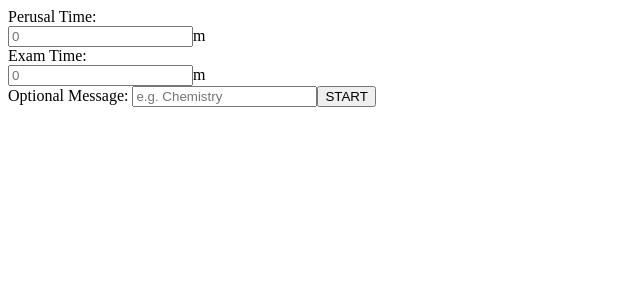
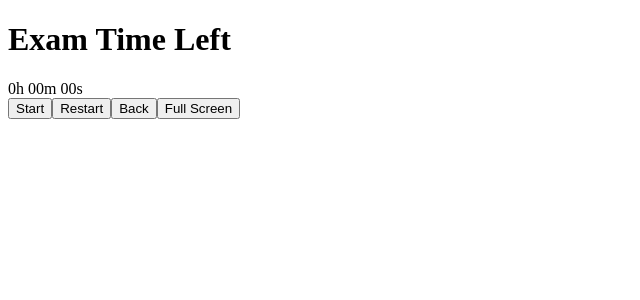
Before and after one commit to theakaterina/exam-timer, a React (Create React App) app: page /exam in a window 1280 px wide. Shown: the top 300 px of the page, without its empty margins (0-640 px from the left). Built offline with nearby package versions, Linux system fonts and the light colour scheme.

Commit message:
All functionality except when timer reaches 0

```diff
--- a/package.json
+++ b/package.json
@@ -8,6 +8,7 @@
     "@testing-library/user-event": "^12.8.3",
     "react": "^17.0.2",
     "react-dom": "^17.0.2",
+    "react-router-dom": "^5.2.0",
     "react-scripts": "4.0.3",
     "web-vitals": "^1.1.1"
   },
--- a/src/App.js
+++ b/src/App.js
@@ -1,30 +1,43 @@
 import "./App.css";
 import { useState } from "react";
-
+import { Route, Switch, useHistory } from "react-router";
 import InputForm from "./InputForm";
-import TimerScreen from "./TimerScreen";
+import Timer from "./Timer";
 
 function App() {
-  const [screen, setScreen] = useState("input");
-  const [examDetails, setExamDetails] = useState();
+  const [examDetails, setExamDetails] = useState({ reading: "none", exam: 0 });
+  const history = useHistory();
+
   const onInputFormSubmit = (e) => {
     setExamDetails(e);
-    if (e.perusal === 0) {
-      setScreen("exam");
+    if (e.reading === "none") {
+      history.push("/exam");
     } else {
-      setScreen("perusal");
+      history.push("/perusal");
     }
   };
 
   return (
     <div>
-      {screen === "input" && <InputForm onSubmit={onInputFormSubmit} />}
-      {screen === "perusal" && (
-        <TimerScreen title="Perusal Time Left" minutes={examDetails.perusal} />
-      )}
-      {screen === "exam" && (
-        <TimerScreen title="Exam Time Left" minutes={examDetails.exam} />
-      )}
+      <Switch>
+        <Route exact path="/">
+          <InputForm onSubmit={onInputFormSubmit} />
+        </Route>
+        <Route path="/perusal">
+          <Timer
+            title={examDetails.reading + " Time Left"}
+            minutes={examDetails.perusal}
+            message={examDetails.message}
+          />
+        </Route>
+        <Route path="/exam">
+          <Timer
+            title="Exam Time Left"
+            minutes={examDetails.exam}
+            message={examDetails.message}
+          />
+        </Route>
+      </Switch>
     </div>
   );
 }
--- a/src/InputForm.js
+++ b/src/InputForm.js
@@ -3,34 +3,24 @@ import TimeInput from "./TimeInput";
 
 /*Form for inputting perusal time, exam time and an optional message*/
 const InputForm = (props) => {
-  /*Time defaults to 0 for both perusal and exam*/
+  /*Time defaults to 0 for both perusal/planning and exam*/
   /*This is called a State Hook in React*/
   const [perusalInput, setPerusalInput] = useState("0");
   const [examInput, setExamInput] = useState("0");
+  const [readingType, setReadingType] = useState("Perusal");
 
   /*Message defaults to an empty string*/
   const [messageInput, setMessageInput] = useState("");
 
-  /*These functions change the times and message*/
-  const handlePerusalTimeChange = (newValue) => {
-    setPerusalInput(newValue);
-  };
-
-  const handleExamTimeChange = (newValue) => {
-    setExamInput(newValue);
-  };
-
-  const handleMessageChange = (newValue) => {
-    setMessageInput(newValue);
-  };
-
-  /*On submit, prevent going to a new page*/
   const handleFinalSubmit = (e) => {
+    /*Submit exam details in a dictionary*/
     props.onSubmit({
+      reading: Number(perusalInput) === 0 ? "none" : readingType,
       perusal: Number(perusalInput),
       exam: Number(examInput),
       message: messageInput,
     });
+    /*On submit, prevent going to a new page*/
     e.preventDefault();
     return false;
   };
@@ -38,18 +28,25 @@ const InputForm = (props) => {
   return (
     <div>
       <form onSubmit={handleFinalSubmit}>
-        <label>Perusal Time: </label>
-        <TimeInput onChange={handlePerusalTimeChange} />
+        <select onChange={(e) => setReadingType(e.target.value)}>
+          <option value="Perusal">Perusal Time: </option>
+          <option value="Planning">Planning Time: </option>
+          <option value="none">None</option>
+        </select>
+
+        {readingType !== "none" && (
+          <TimeInput onChange={(newValue) => setPerusalInput(newValue)} />
+        )}
 
         <label>Exam Time: </label>
-        <TimeInput onChange={handleExamTimeChange} />
+        <TimeInput onChange={(newValue) => setExamInput(newValue)} />
 
         <label>Optional Message: </label>
         <input
           type="text"
           name="message"
           placeholder="e.g. Chemistry"
-          onChange={handleMessageChange}
+          onChange={(e) => setMessageInput(e.target.value)}
         />
 
         <button type="submit">START</button>
--- a/src/TimeInput.js
+++ b/src/TimeInput.js
@@ -17,7 +17,6 @@ const TimeInput = (props) => {
         value={value}
         placeholder="0"
       />
-      m
     </div>
   );
 };
--- a/src/Timer.js
+++ b/src/Timer.js
@@ -1,12 +1,14 @@
 import React, { useEffect, useState } from "react";
+import { useHistory } from "react-router-dom";
 
+/*Timer has minutes as input */
 const Timer = (props) => {
+  /*Start by converting minutes to seconds */
   const [seconds, setSeconds] = useState(Number(props.minutes) * 60);
 
-  /*Find the total hours, minutes and seconds left */
+  /*Using total seconds, find the hours, minutes and seconds left */
   const calculateTime = (totalSeconds) => {
     const totalMinutes = Math.floor(totalSeconds / 60);
-
     const hours = String(Math.floor(totalMinutes / 60));
     const minutes = String(totalMinutes % 60).padStart(2, "0");
     const secondsLeft = String(totalSeconds % 60).padStart(2, "0");
@@ -19,6 +21,17 @@ const Timer = (props) => {
   const [isActive, setIsActive] = useState(false);
   function toggle() {
     setIsActive(!isActive);
+  }
+
+  /*Restart button */
+  function restart() {
+    setSeconds(Number(props.minutes) * 60);
+  }
+
+  /*Back button */
+  const history = useHistory();
+  function back() {
+    history.goBack();
   }
 
   /*setInterval lets you call a function every n milliseconds */
@@ -35,23 +48,19 @@ const Timer = (props) => {
         }, 1000)
       );
     }
+
+    return () => clearInterval(intervalId);
   }, [isActive]);
 
   return (
-    <div className="app">
+    <div>
+      <h1>{props.title}</h1>
       <div className="time">{calculateTime(seconds)}</div>
-      <div className="row">
-        <button
-          className={`button button-primary button-primary-${
-            isActive ? "active" : "inactive"
-          }`}
-          onClick={toggle}
-        >
-          {isActive ? "Pause" : "Start"}
-        </button>
-        <button>back</button>
-        <button>full screen</button>
-      </div>
+      <button onClick={toggle}>{isActive ? "Pause" : "Start"}</button>
+      <button onClick={restart}>Restart</button>
+      <button onClick={back}>Back</button>
+      <button>Full Screen</button>
+      <p>{props.message}</p>
     </div>
   );
 };
--- a/src/index.js
+++ b/src/index.js
@@ -1,11 +1,14 @@
-import React from 'react';
-import ReactDOM from 'react-dom';
-import './index.css';
-import App from './App';
+import React from "react";
+import ReactDOM from "react-dom";
+import "./index.css";
+import App from "./App";
+import { BrowserRouter as Router } from "react-router-dom";
 
 ReactDOM.render(
   <React.StrictMode>
-    <App />
+    <Router>
+      <App />
+    </Router>
   </React.StrictMode>,
-  document.getElementById('root')
+  document.getElementById("root")
 );
```
Also changed, not shown: src/TimerScreen.js (deleted), 2 other files (tests, documents, lock files or other folders).
